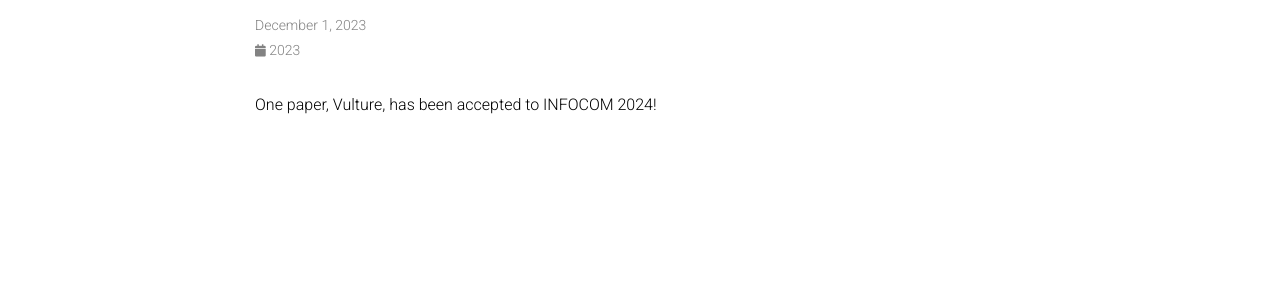
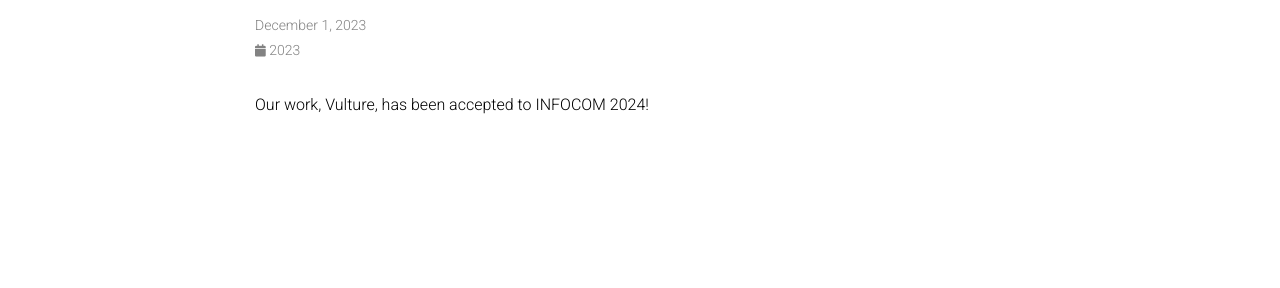
Before and after one commit to parkseonghoony/parkseonghoony.github.io, a Jekyll site: the page built from _news/announcement_2023-12-01.md, in a window 1280 px wide. Shown: the part 146-434 px from the top of the page. Built offline with Jekyll 4.4.1, drawn with Linux system fonts in a browser that asks for light colours; comment, search, counter and statistics services are not loaded; a style sheet for code colours, icons or effects is not loaded.

Commit message:
update news

```diff
--- a/_news/announcement_2023-12-01.md
+++ b/_news/announcement_2023-12-01.md
@@ -4,4 +4,4 @@
 inline: true
 ---
 
-One paper, Vulture, has been accepted to INFOCOM 2024!
+Our work, Vulture, has been accepted to INFOCOM 2024!
```
Also changed, not shown: _news/announcement_2022-12-02.md (+1 -1 lines).
